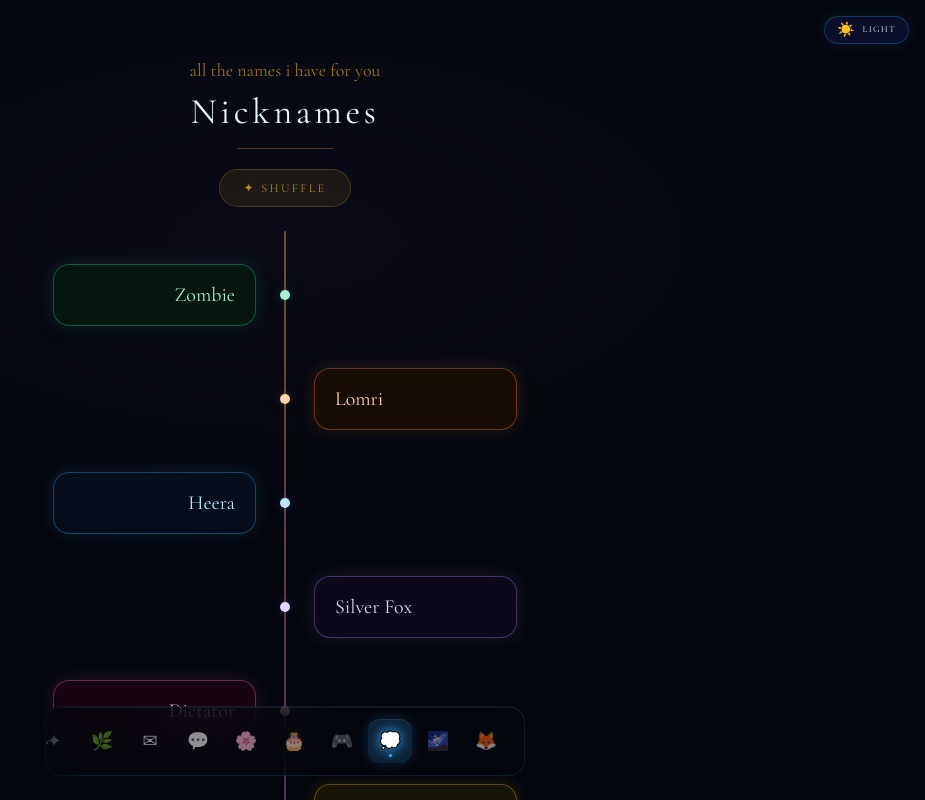
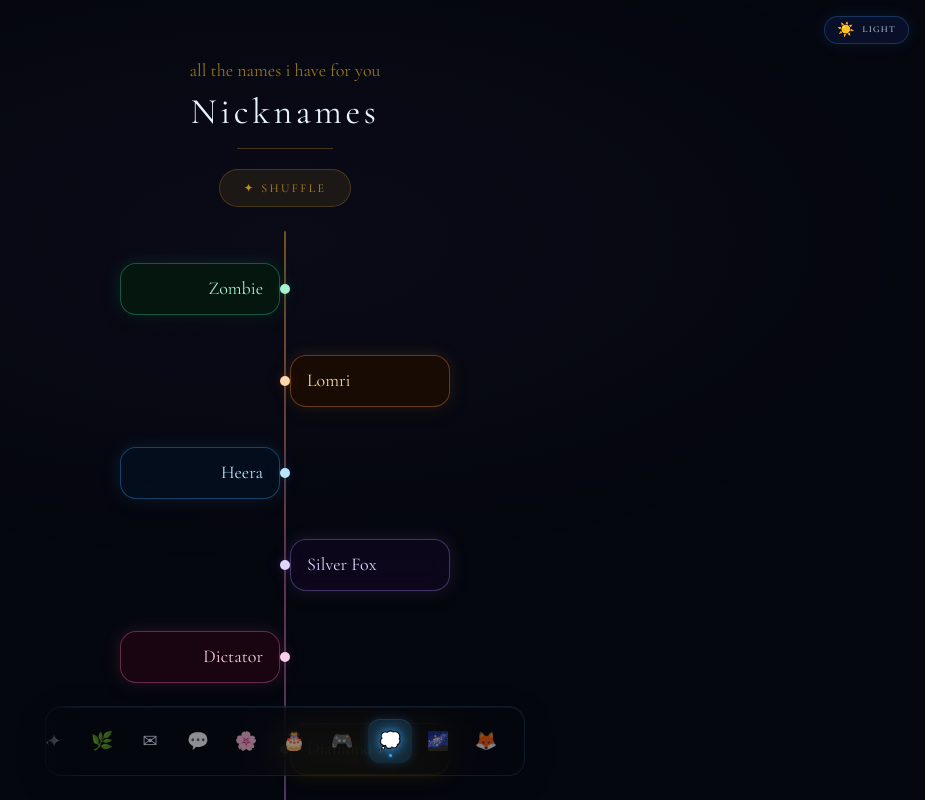
Before and after one commit to 0Vaibhav-Sinha0/twin, a Next.js app: page /thoughts in a window 1280 px wide. Shown: the top 800 px of the page, without its empty margins (355-1280 px from the left). Built offline with nearby package versions, Linux system fonts and the light colour scheme.

Commit message:
fix: nickname cards now hug the spine instead of stretching to screen edges — capped slot width to 38%, reduced card max-width and padding for a tighter, centered feel

```diff
--- a/components/thoughts/NicknameCard.tsx
+++ b/components/thoughts/NicknameCard.tsx
@@ -14,16 +14,16 @@
   const colors = THOUGHT_COLORS[thought.color];
 
   return (
-    <div className="relative flex items-center w-full" style={{ minHeight: "96px" }}>
-      {/* Left card slot */}
-      <div className="flex-1 flex justify-end pr-6">
+    <div className="relative flex items-center justify-center w-full" style={{ minHeight: "84px" }}>
+      {/* Left card slot — capped width so card hugs the spine */}
+      <div className="flex justify-end" style={{ width: "38%" }}>
         {isLeft && (
           <motion.div
-            initial={{ opacity: 0, x: -32 }}
+            initial={{ opacity: 0, x: -24 }}
             whileInView={{ opacity: 1, x: 0 }}
             viewport={{ once: true, margin: "-60px" }}
             transition={{ duration: 0.6, delay: 0.05, ease: [0.22, 1, 0.36, 1] }}
-            style={{ maxWidth: "220px", width: "100%" }}
+            style={{ maxWidth: "160px", width: "100%" }}
           >
             <Card thought={thought} colors={colors} align="right" />
           </motion.div>
@@ -45,15 +45,15 @@
         }}
       />
 
-      {/* Right card slot */}
-      <div className="flex-1 flex justify-start pl-6">
+      {/* Right card slot — capped width so card hugs the spine */}
+      <div className="flex justify-start" style={{ width: "38%" }}>
         {!isLeft && (
           <motion.div
-            initial={{ opacity: 0, x: 32 }}
+            initial={{ opacity: 0, x: 24 }}
             whileInView={{ opacity: 1, x: 0 }}
             viewport={{ once: true, margin: "-60px" }}
             transition={{ duration: 0.6, delay: 0.05, ease: [0.22, 1, 0.36, 1] }}
-            style={{ maxWidth: "220px", width: "100%" }}
+            style={{ maxWidth: "160px", width: "100%" }}
           >
             <Card thought={thought} colors={colors} align="left" />
           </motion.div>
@@ -74,7 +74,7 @@
 }) {
   return (
     <div
-      className="rounded-2xl px-5 py-4 transition-shadow duration-300"
+      className="rounded-2xl px-4 py-3 transition-shadow duration-300"
       style={{
         background: colors.bg,
         border: `1px solid ${colors.border}`,
@@ -86,7 +86,7 @@
       <p
         className="font-hand"
         style={{
-          fontSize: "20px",
+          fontSize: "18px",
           color: colors.text,
           lineHeight: "1.4",
         }}
```
